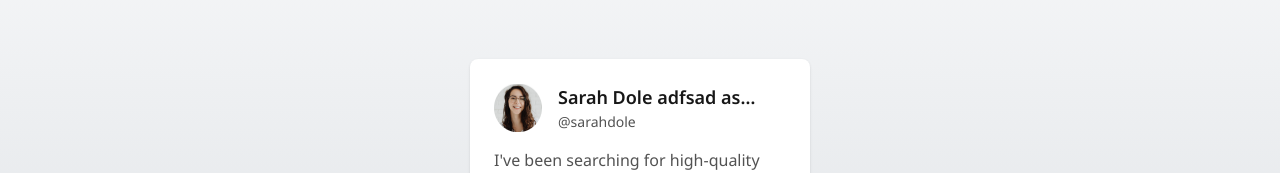
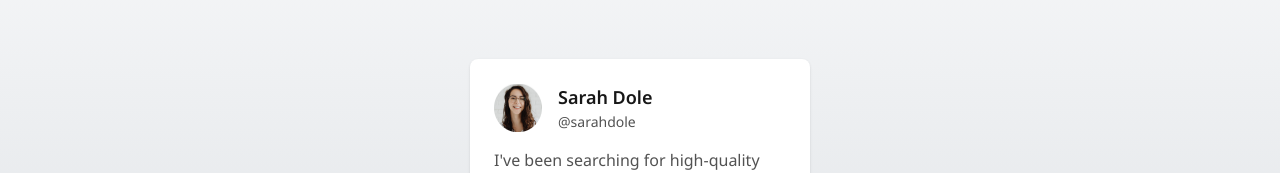
Before and after one commit to Ayushsanjdev/GFE-project-challenges, a plain HTML site: page testimonial-card/index.html in a window 1280 px wide. Shown: the part 141-314 px from the top of the page. Drawn offline with nearby package versions, Linux system fonts and the light colour scheme.

Commit message:
fix: truncation

```diff
--- a/testimonial-card/index.html
+++ b/testimonial-card/index.html
@@ -32,8 +32,7 @@
           <div class="flex flex-col gap-px grow">
             <span
               class="font-semibold text-lg lg:text-justify text-neutral-900 max-w-[200px] truncate"
-              >Sarah Dole adfsad asdfasd asdf asdfasd asdfas asdf asdfasd
-              asdfasd</span
+              >Sarah Dole</span
             >
             <span class="font-normal text-sm text-neutral-600">@sarahdole</span>
           </div>
```
